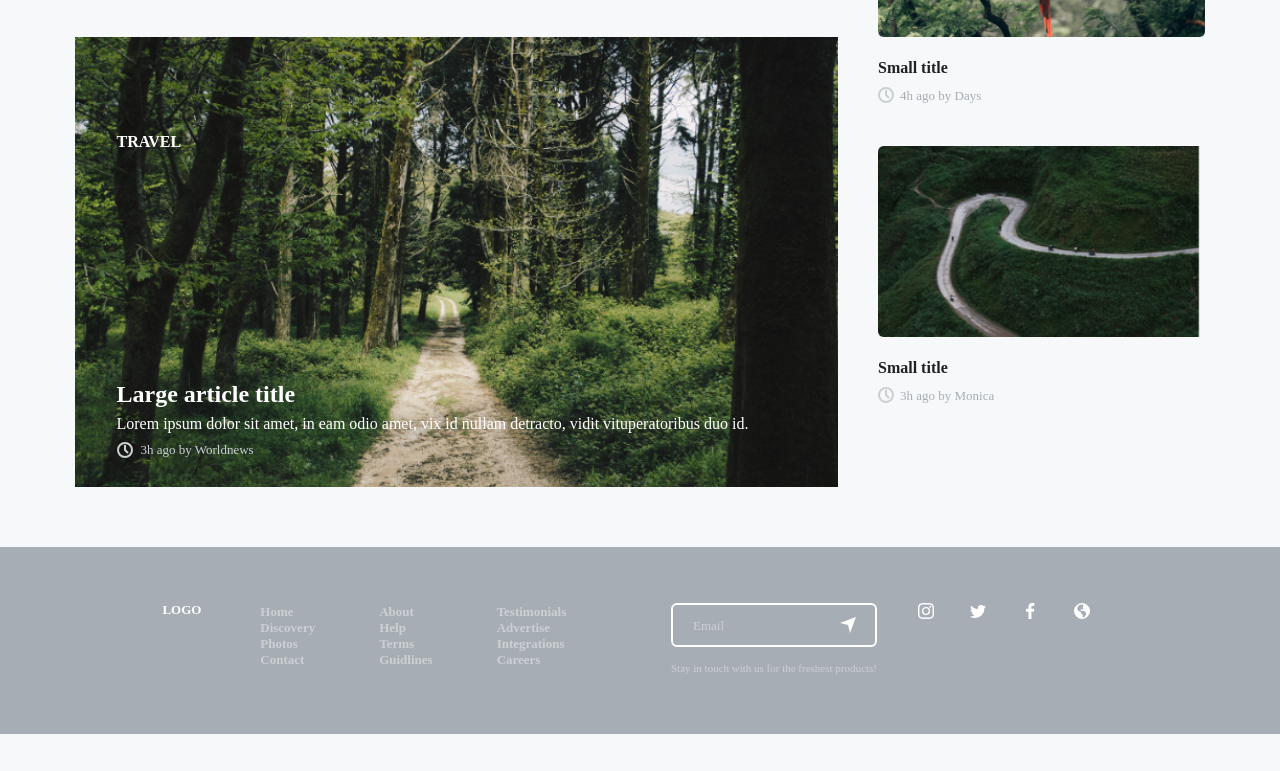
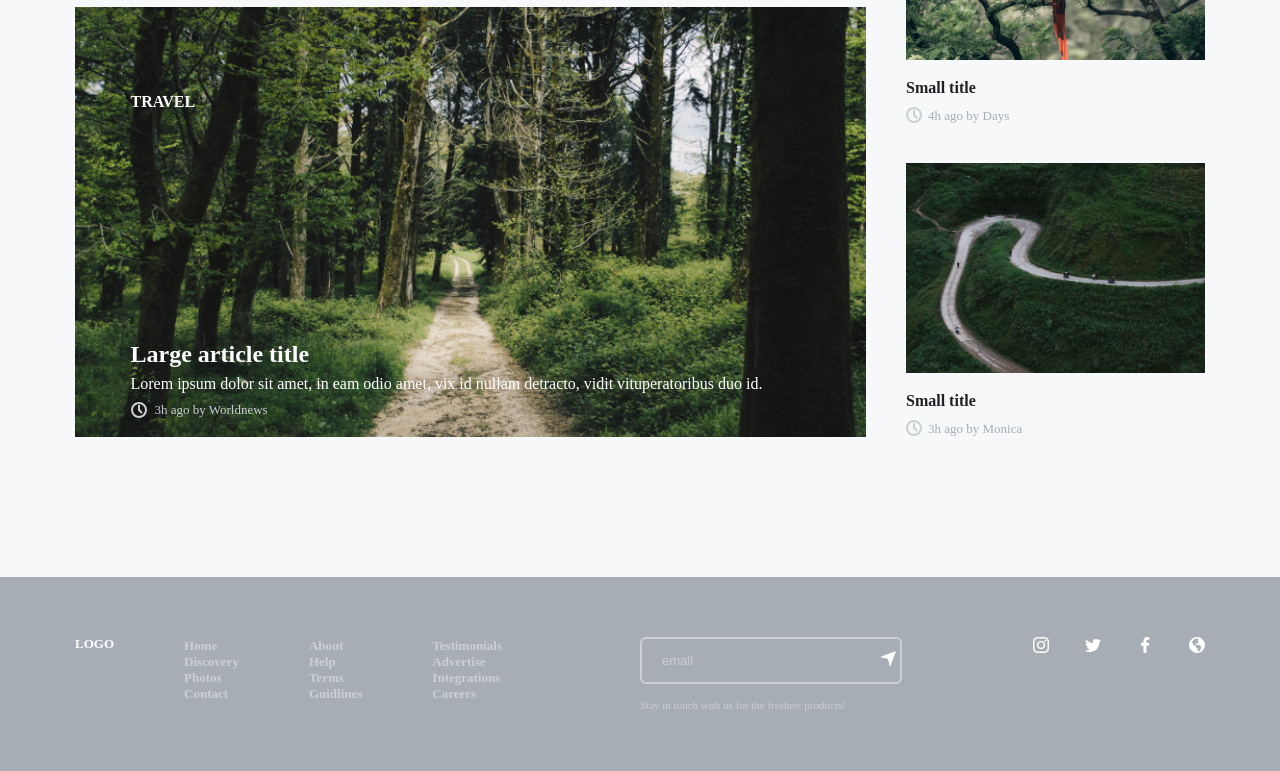
Before and after one commit to TAMUNA-CHKOIDZE/Unilab-Project, a plain HTML site: page index.html in a window 1280 px wide. Shown: the part 1649-2420 px from the top of the page. Before the commit the page ends 2383 px from the top, so only its background shows below. Drawn offline with Linux system fonts and the light colour scheme.

Commit message:
added responsive (tabled + mobile) of index.html

```diff
--- a/css/style.css
+++ b/css/style.css
@@ -93,13 +93,13 @@ body {
 .slider {
     width: 100%;
     display: flex;
-    max-height: 600px;
-    height: 100vw;
+    /* max-height: 600px; */
+    /* height: 100vw; */
 }
 
 .slider__cover {
     width: 60%;
-    height: 100%;
+    /* height: 100%; */
     position: relative;
     display: flex;
     justify-content: center;
@@ -275,20 +275,21 @@ body {
 .happeningNow_inner {
     width: 100%;
     display: flex;
-    max-height: 900px;
-    height: 100vw;
+    justify-content: space-between;
+    /* max-height: 900px; */
+    /* height: 100vw; */
 }
 
 .happeningNow_cover {
     width: 70%;
-    height: 100%;
-    margin-right: 40px;
+    /* height: 100%; */
+    /* margin-right: 40px; */
 }
 
 
 .happeningNow_cover_img {
     width: 100%;
-    height: 50%;
+    height: 430px;
     overflow: hidden;
     position: relative;
     display: flex;
@@ -347,24 +348,29 @@ body {
 }
 
 .happeningNow__content {
-    width: 30%;
-    height: 100%;
+    width: calc(30% - 40px);
+    /* height: 100%; */
     display: flex;
     flex-direction: column;
 }
 
 .happeningNowr__content_item {
     width: 100%;
-    height: 33.3%;
+    margin-bottom: 40px;
+    padding-right: 15px;
+    padding-left: 15px;
+    /* height: 33.3%; */
 }
 
 .happeningNowr__content_cover {
     width: 100%;
+    height: 210px;
 }
 
 .happeningNowr__content_cover img {
     width: 100%;
     height: 100%;
+    object-fit: cover;
 }
 
 .happeningNowr__content_item_title {
@@ -380,58 +386,90 @@ body {
 .footer {
     width: 100%;
     background-color: #A6ADB4;
-    display: flex;
-    justify-content: space-around;
     margin-top: 100px;
-    padding: 56px 138px 60px 142px;
+    padding: 60px 0;
 }
 
-.footer_nav_list {
+.footer_content {
+    width: 100%;
     display: flex;
-    align-items: flex-start;
+    justify-content: space-between;
 }
 
-.footer_nav_list_logo {
-    margin-right: 58.9px;
+.footer_content_menu {
+    display: flex;
+    width: 50%;
+}
+
+.footer_content_menu_logo {
     font-size: 13px;
     font-weight: bold;
     color: #FFFFFF;
 }
 
-.footer_nav_list_item {
-    margin-right: 64px;
+.footer_content_menu_list {
+    display: flex;
 }
 
-.footer_nav_list_item li a {
-    margin-bottom: 8px;
+.footer_content_menu_list_item {
+    margin-left: 70px;
+}
+
+.footer_content_menu_list_item li a {
     font-size: 13px;
     font-weight: bold;
     color: #CBD0D3;
 }
 
-.footer_nav_list_item li a:hover {
-    color: #EBEDED;
+.footer_content_contact {
+    width: 50%;
+    display: flex;
+    justify-content: space-between;
 }
 
-.footer_contact_email {
-    border: 2px solid #FFFFFF;
-    border-radius: 6px;
+.footer_content_contact_email {
+    max-width: 262px;
+    width: 100%;
+}
+
+.footer_content_contact_email_form_label {
+    width: 100%;
+    position: relative;
     display: flex;
     align-items: center;
-    justify-content: space-between;
-    padding: 12px 19px 12px 20px;
-    color: #CBD0D3;
-    font-size: 13px;
-    margin-bottom: 16px;
+    justify-content: flex-end;
 }
 
-.footer_contact_text {
-    font-size: 11px;
+.footer_content_contact_email_form_label_input {
+    width: 100%;
+    border-radius: 6px;
+    border: 2px solid #CBD0D3;
+    font-size: 13px;
+    color: #CBD0D3;
+    background-color: transparent;
+    outline: none;
+    padding: 14px 20px;
+}
+
+.footer_content_contact_email_form_label_input::placeholder {
     color: #CBD0D3;
 }
 
-.footer_icones_img {
-    margin-right: 32px;
+.footer_content_contact_email_btn {
+    position: absolute;
+    background-color: transparent;
+    outline: none;
+    border: none;
+}
+
+.footer_content_contact_email_text {
+    font-size: 11px;
+    color: #CBD0D3;
+    margin-top: 16px;
+}
+
+.footer_content_contact_icones_img {
+    margin-left: 32px;
 }
 
 /* დასრულდა footer */
@@ -632,12 +670,13 @@ body {
     /* დაიწყო slider-ის section */
     .container {
         max-width: 608px;
+        width: 100%;
     }
 
     .slider {
         display: flex;
         flex-direction: column;
-        max-height: 743px;
+        /* max-height: 743px; */
     }
 
     .slider__cover {
@@ -678,15 +717,10 @@ body {
         width: 100%;
         display: flex;
         flex-direction: column;
-        max-height: 1200px;
-        height: 100vw;
     }
 
     .happeningNow_cover {
         width: 100%;
-        height: 70%;
-        margin-right: 0px;
-        margin-bottom: 40px;
     }
 
     .slider_cover_text {
@@ -704,28 +738,71 @@ body {
 
     .happeningNow__content {
         width: 100%;
-        height: 30%;
         flex-direction: row;
-        margin-top: 40px;
-        margin-right: -5px;
-        margin-left: -5px;
+        /* margin-right: -15px;
+        margin-left: -15px; */
 
     }
 
     .happeningNowr__content_item {
         width: 50%;
-        height: 100%;
-        margin-right: 5px;
-        margin-left: 5px;
+        /* padding-right: 5px;
+        padding-left: 5px; */
     }
 
     /* დასრულდა happeningNow section */
+
+    /* დაიწყო footer */
+    .footer_content {
+        flex-direction: column;
+    }
+
+    .footer_content_menu {
+        width: 100%;
+        justify-content: space-between;
+    }
+
+    .footer_content_contact {
+        width: 100%;
+        margin-top: 50px;
+        align-items: flex-end;
+    }
+
+    /* დასრულდა footer */
+
 }
 
 
 
+/* რესპონსივი 480-ზე */
+@media (max-width: 768px) {
+    .d_m_none {
+        display: none;
+    }
 
+    .slider__content_item_group {
+        flex-direction: column;
+    }
 
+    .col-4 {
+        width: 100%;
+    }
 
-/* რესპონსივი 480-ზე */
-@media (max-width: 480px) {}
+    .happeningNowr__content_item {
+        width: 100%;
+    }
+
+    .footer_content_menu_list {
+        width: 100%;
+        justify-content: space-between;
+    }
+
+    .footer_content_menu_list_item {
+        margin-left: 0;
+    }
+        .footer_content_contact_icones_img{
+            margin-left: 0;
+            margin-right: 32px;
+        }
+
+}
--- a/index.html
+++ b/index.html
@@ -93,7 +93,7 @@
             </div>
             <div class="row">
                 <div class="col-4">
-                    <div class="treding_item">
+                    <div class="treding_item d_m_none">
                         <figure class="treding_item_cover">
                             <img src="./image/tranding1.png" alt="">
                         </figure>
@@ -194,9 +194,10 @@
                     </figure>
                 </div>
                 <div class="happeningNow__content">
+                    <div class="row">
                         <div class="happeningNowr__content_item">
                             <figure class="happeningNowr__content_cover">
-                            <img src="./image/elephant.png" alt="elephant">
+                                <img src="./image/elepant-test.png" alt="elephant">
                             </figure>
                             <h1 class="happeningNowr__content_item_title">Small title</h1>
                             <div class="slider__content_item_date">
@@ -226,26 +227,29 @@
                         </div>
                     </div>
                 </div>
+            </div>
     </section>
     <!-- დასრულდა happeningNow section -->
     <!-- დაიწყო footer -->
     <footer class="footer">
-        <div class="footer_nav">
-            <div class="footer_nav_list">
-                <a href="" class="footer_nav_list_logo">LOGO</a>
-                <ul class="footer_nav_list_item">
+        <div class="container">
+            <div class="footer_content">
+                <div class="footer_content_menu">
+                    <a href="" class="footer_content_menu_logo d_m_none">LOGO</a>
+                    <div class="footer_content_menu_list">
+                        <ul class="footer_content_menu_list_item">
                             <li><a href="">Home</a></li>
                             <li><a href="">Discovery</a></li>
                             <li><a href="">Photos</a></li>
                             <li><a href="">Contact</a></li>
                         </ul>
-                <ul class="footer_nav_list_item">
+                        <ul class="footer_content_menu_list_item">
                             <li><a href="">About</a></li>
                             <li><a href="">Help</a></li>
                             <li><a href="">Terms</a></li>
                             <li><a href="">Guidlines</a></li>
                         </ul>
-                <ul class="footer_nav_list_item">
+                        <ul class="footer_content_menu_list_item d_m_none">
                             <li><a href="">Testimonials</a></li>
                             <li><a href="">Advertise</a></li>
                             <li><a href="">Integrations</a></li>
@@ -253,18 +257,29 @@
                         </ul>
                     </div>
                 </div>
-        <div class="footer_contact">
-            <div class="footer_contact_email">
-                Email
-                <img src="./image/send.svg" alt="">
+                <div class="footer_content_contact">
+                    <div class="footer_content_contact_email d_m_none">
+                        <form class="footer_content_contact_email_form">
+                            <label class="footer_content_contact_email_form_label">
+                                <input type="email" placeholder="email"
+                                    class="footer_content_contact_email_form_label_input">
+                                <button class="footer_content_contact_email_btn"><img src="./image/send.svg"
+                                        alt="send icone"></button>
+                            </label>
+                        </form>
+                        <p class="footer_content_contact_email_text">Stay in touch with us for the freshest
+                            products!</p>
                     </div>
-            <p class="footer_contact_text">Stay in touch with us for the freshest products!</p>
+                    <div class="footer_content_contact_icones">
+                        <a href="#"><img class="footer_content_contact_icones_img" src="./image/instagram.svg"
+                                alt="instagram"></a>
+                        <a href="#"><img class="footer_content_contact_icones_img" src="./image/twitter.svg" alt=""></a>
+                        <a href="#"><img class="footer_content_contact_icones_img" src="./image/facebook.svg"
+                                alt=""></a>
+                        <a href="#"><img class="footer_content_contact_icones_img" src="./image/web.svg" alt=""></a>
                     </div>
-        <div class="footer_icones">
-            <a href="#"><img class="footer_icones_img" src="./image/instagram.svg" alt="instagram"></a>
-            <a href="#"><img class="footer_icones_img" src="./image/twitter.svg" alt=""></a>
-            <a href="#"><img class="footer_icones_img" src="./image/facebook.svg" alt=""></a>
-            <a href="#"><img class="footer_icones_img" src="./image/web.svg" alt=""></a>
+                </div>
+            </div>
         </div>
     </footer>
     <!-- დასრულდა footer  -->
```
Also changed, not shown: contact.html (+29 -17 lines), image/elepant-test.png (added). Lines whose indentation alone changed are shown as unchanged.
